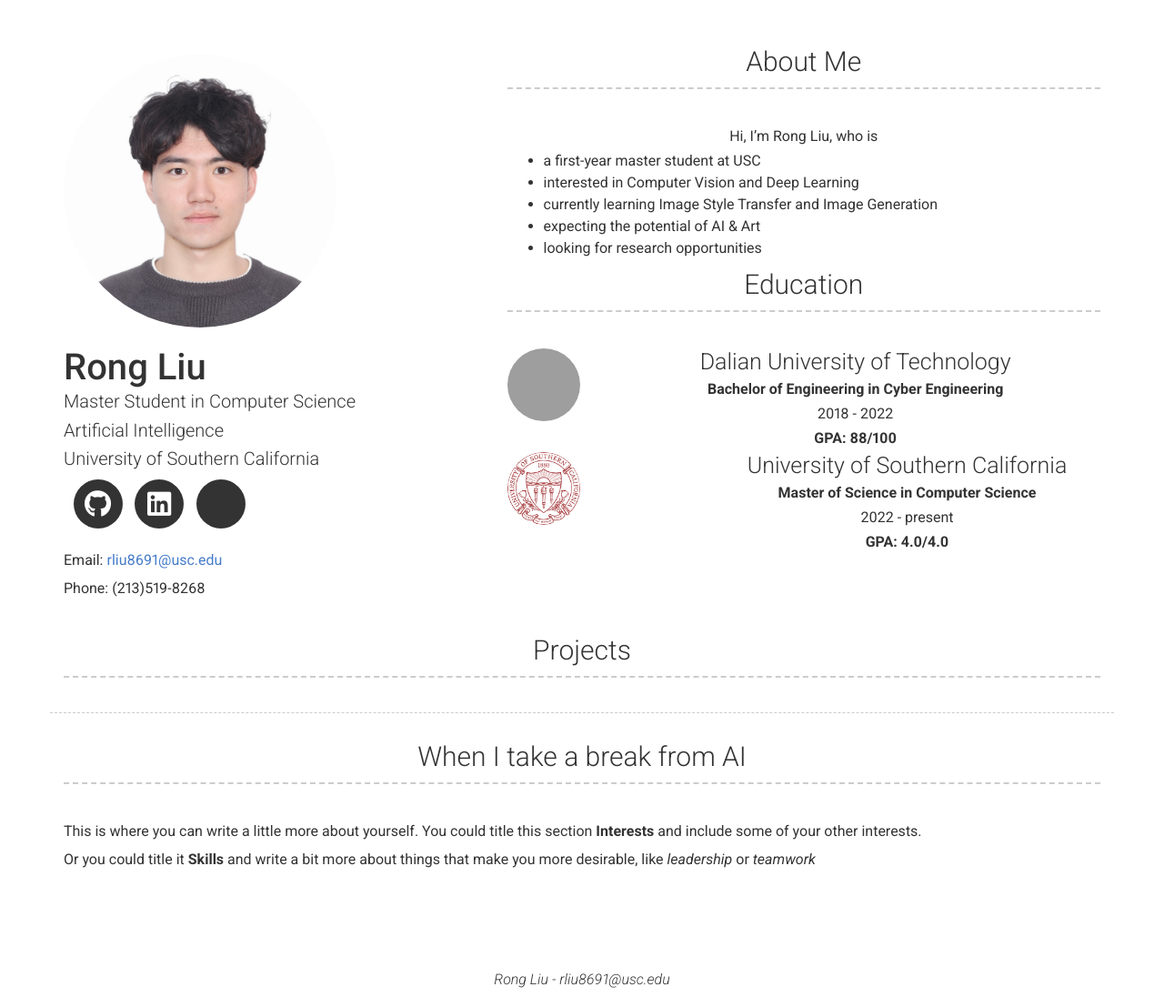
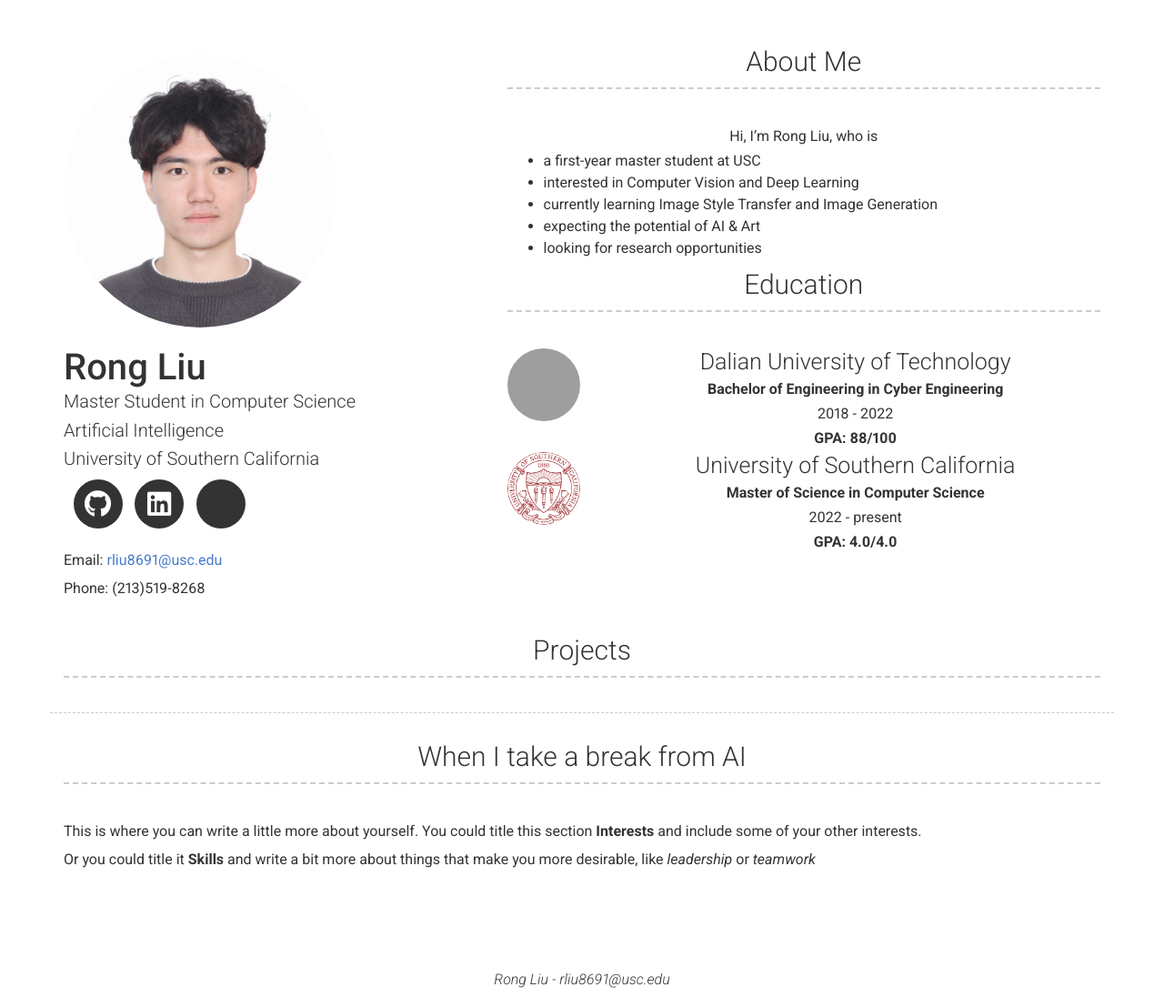
Before and after one commit to RongLiu-Leo/rongliu-leo.github.io, a Jekyll site: the page built from index.md, in a window 1280 px wide. Shown: the whole page at 91% size. Built offline with Jekyll 4.4.1, drawn with Linux system fonts in a browser that asks for light colours; nearby versions of some CDN libraries; a style sheet for code colours, icons or effects is not loaded; grey boxes are pictures that could not be loaded.

Commit message:
Update header.html

```diff
--- a/_includes/header.html
+++ b/_includes/header.html
@@ -74,7 +74,7 @@
           <p>2018 - 2022</p>
           <p><strong>GPA: 88/100</strong></p>
         </div>
-        <div class="col-xs-12 col-sm-12 col-md-4 col-lg-4 no-print" style="text-align: center;">
+        <div class="col-xs-12 col-sm-12 col-md-2 col-lg-2 no-print" style="text-align: center;">
           <img src="images/USC.png" style="
           width: 80px;
           height: 80px;
```
